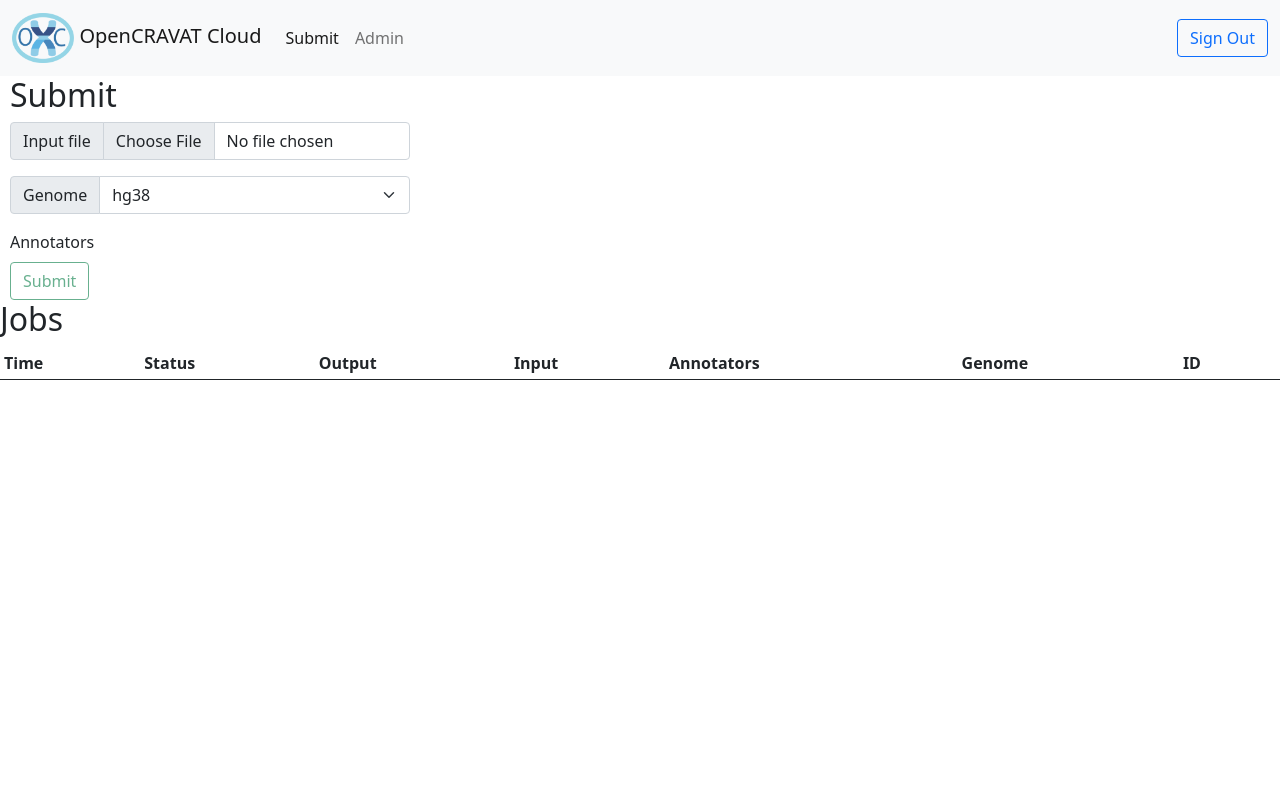
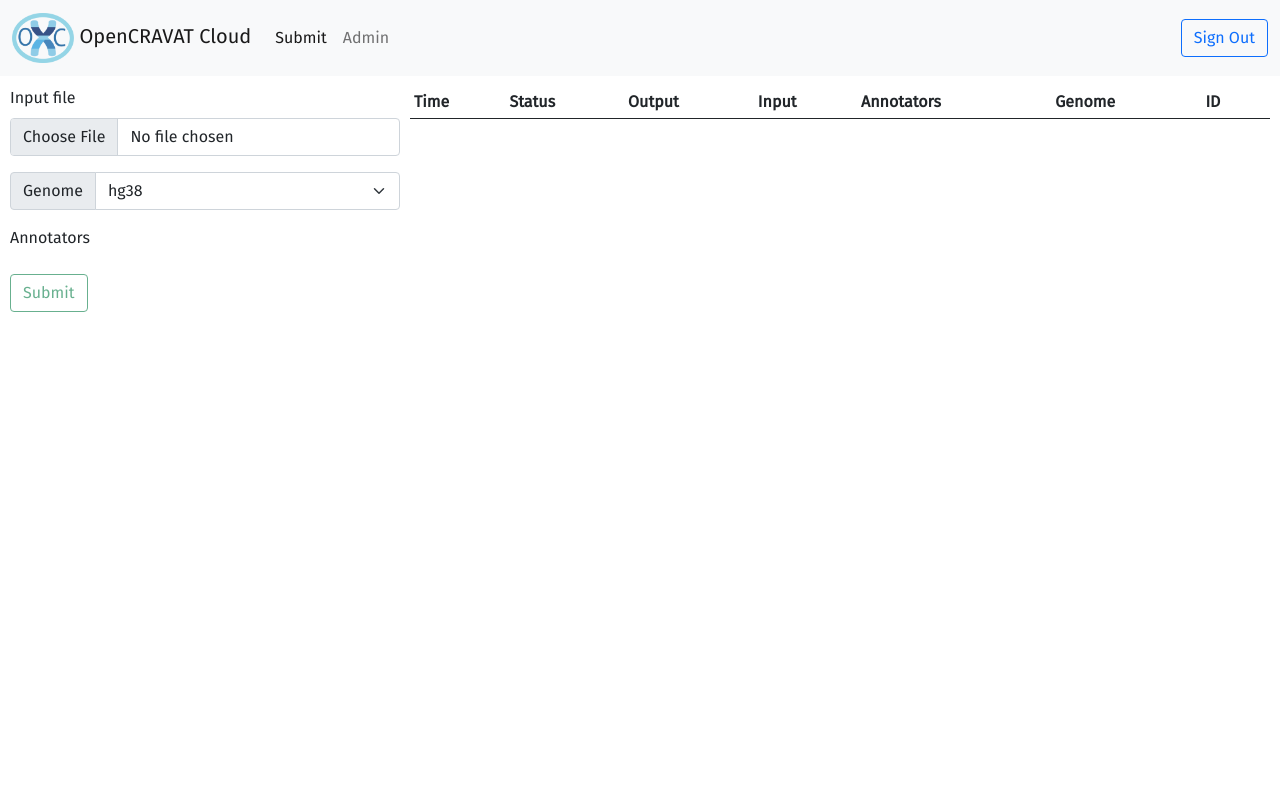
Before and after one commit to KarchinLab/open-cravat-cloudqueue, a Flask app: template app-engine/templates/submit.html in a window 1280 px wide. Run offline with Flask 2, Linux system fonts and the light colour scheme; the template is opened without the code that fills it, so the values that code supplies are empty; some libraries are stand-ins or nearby versions.

Commit message:
grid layout for submit page

```diff
--- /dev/null
+++ b/app-engine/static/submit.css
@@ -0,0 +1,30 @@
+@import url('https://fonts.googleapis.com/css2?family=Fira+Sans&display=swap');
+
+body {
+  font-family: 'Fira Sans', sans-serif;
+}
+
+#topgrid {
+  display: grid;
+  grid-gap: 10px;
+  grid-template-areas:
+    'nav nav'
+    'submit jobs';
+  grid-template-columns: 400px auto;
+  grid-template-rows: auto 1fr;
+  height: 100vh;
+}
+
+#nav {
+  grid-area: nav;
+}
+
+#submit-div {
+  grid-area: submit;
+  padding-left: 10px;
+}
+
+#jobs-div {
+  grid-area: jobs;
+  padding-right: 10px;
+}
--- a/app-engine/templates/submit.html
+++ b/app-engine/templates/submit.html
@@ -19,9 +19,13 @@
     <!-- bootstrap -->
     <link href="https://cdn.jsdelivr.net/npm/bootstrap@5.0.0-beta1/dist/css/bootstrap.min.css" rel="stylesheet" integrity="sha384-giJF6kkoqNQ00vy+HMDP7azOuL0xtbfIcaT9wjKHr8RbDVddVHyTfAAsrekwKmP1" crossorigin="anonymous">
 
+    <link rel="preconnect" href="https://fonts.gstatic.com">
+    <link href="https://fonts.googleapis.com/css2?family=Roboto&display=swap" rel="stylesheet">
+    <link href="static/submit.css" rel="stylesheet">
   </head>
   <body>
-    <nav class="navbar navbar-expand-lg navbar-light bg-light">
+    <div id="topgrid">
+      <div id="nav" class="navbar navbar-expand-lg navbar-light bg-light">
         <div class="container-fluid">
           <span class="navbar-brand">
             <img src="static/img/logo.png" height="50">
@@ -45,13 +49,11 @@
             </form>
           </div>
         </div>
-    </nav>
-    <form style="width:400px;margin-left:10px;">
-      <h2>Submit</h2>
-      <div class="input-group mb-3">
-        <label for="inputfile" class="input-group-text">Input file</label>
-        <input type="file" id="inputfile" class="form-control">
       </div>
+        <div id="submit-div">
+          <form>
+            <label for="inputfile" class="form-label">Input file</label>
+            <input type="file" id="inputfile" class="form-control mb-3">
             <div class="input-group mb-3">
               <span class="input-group-text">Genome</span>
               <select id="genome" class="form-select">
@@ -61,9 +63,10 @@
             </div>
             <label class="form-label">Annotators</label>
             <div id="annotators"></div>
-      <button id="submit" onClick="submit();" disabled class="btn btn-outline-success">Submit</button>
+            <button id="submit" onClick="submit();" disabled class="btn btn-outline-success mt-3">Submit</button>
           </form>
-    <h2>Jobs</h2>
+        </div>
+        <div id="jobs-div">
           <table id="jobstable" class="table table-striped table-sm">
             <thead class="thead-dark">
               <tr>
```
Also changed, not shown: other parts of app-engine/templates/submit.html (+3 -3 lines). Lines whose indentation alone changed are shown as unchanged.
